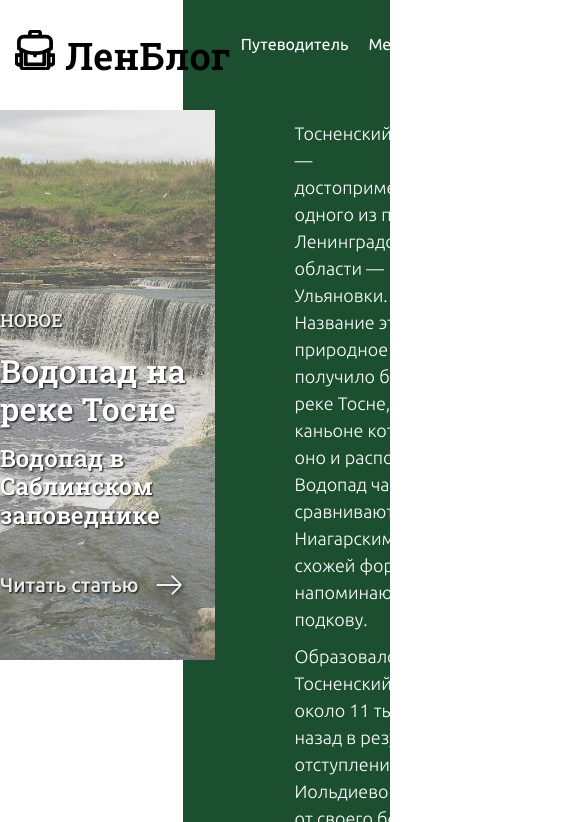
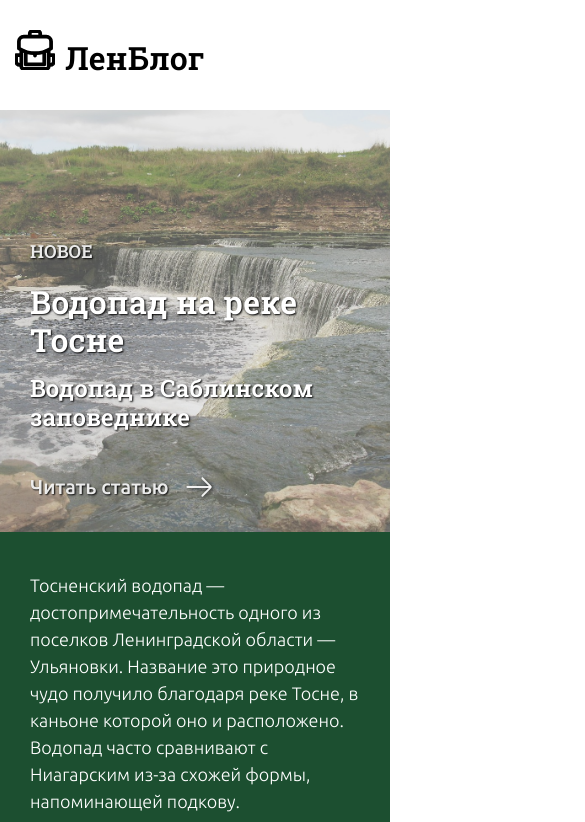
Before and after one commit to batalovalada/LenBlog, a plain HTML site: page src/index.html in a window 390 px wide. Shown: the top 822 px of the page, 585 px wide, since content can reach past the window. Drawn offline with nearby package versions, Linux system fonts and the light colour scheme; files that its build step writes are made by us from their sources.

Commit message:
Intro grid, start media

```diff
--- a/src/assets/scss/style.scss
+++ b/src/assets/scss/style.scss
@@ -68,14 +68,14 @@ p {
 }
 
 .header__content {
-    width: 50%;
+    width: 52%;
     display: flex;
     justify-content: space-between;
 
 }
 
 .header__link {
-    margin: 0 10px;
+    margin: 0 15px;
     display: inline-block;
 
     font-family: 'Ubuntu', sans-serif;
@@ -89,15 +89,37 @@ p {
 }
 
 .header__link:hover {
-    /*color: #ccc;*/
     color: rgba(255, 127, 0, 1);
 }
+
+/*=================== Media Header ===================*/
+
+@media (max-width: 991px) {
+
+    .header__title {
+        font-size: 36px;
+    }
+
+    .header__content {
+        display: none;
+    }
+}
+
+@media (max-width: 414px) {
+
+    .header__title {
+        font-size: 32px;
+    }
+
+}
+
 
 /* Intro */
 .intro {
     width: 100%;
     height: 100vh;
     padding-top: 110px;
+    padding-right: 20px;
     display: grid;
     grid-template-columns: 55% 45%;
     grid-template-rows: 550px;
@@ -117,7 +139,7 @@ p {
 
     height: 100%;
     width: 53%;
-    background-color: /*#005321;*/ rgba(4, 60, 26, .9);
+    background-color: rgba(4, 60, 26, .9);
 
 }
 
@@ -130,7 +152,7 @@ p {
     position: relative;
     z-index: 3;
 
-    padding: 60px 0;
+    padding: 60px 210px 60px 20px;
 
 }
 
@@ -161,7 +183,6 @@ p {
     justify-content: flex-end;
 
     margin-left: auto;
-    margin-right: 210px;
 
     color: #fff;
     text-shadow: 1px 1px 2px #000;
@@ -228,6 +249,60 @@ p {
     font-weight: 300;
 }
 
+/*=================== Media Intro ===================*/
+
+@media (max-width: 1230px) {
+
+    .intro {
+        column-gap: 40px;
+    }
+
+
+
+}
+
+@media (max-width: 991px) {
+
+    .intro {
+        grid-template-columns: 1fr;
+        grid-template-rows: repeat(2, 50vh);
+
+        padding-right: 0;
+    }
+
+    .intro:after {
+        display: none;
+    }
+
+    .intro__content {
+        max-width: none;
+        margin: 0;
+        padding: 30px;
+
+        background-color: rgba(4, 60, 26, .9);
+    }
+}
+
+@media (max-width: 767px) {
+
+    .intro__banner {
+        padding-right: 150px;
+    }
+
+
+}
+
+@media (max-width: 600px) {
+
+    .intro__banner {
+        padding: 30px;
+    }
+
+    .intro__titles {
+        margin-left: 0;
+    }
+}
+
 /* Continue */
 
 .continue__link {
@@ -270,6 +345,20 @@ p {
     fill: rgba(255, 127, 0, 1);
 }
 
+/*=================== Media Continue ===================*/
+
+@media (max-width: 991px) {
+
+}
+
+@media (max-width: 767px) {
+
+}
+
+@media (max-width: 414px) {
+
+}
+
 /* Popular */
 .popular__header {
     position: relative;
@@ -297,12 +386,7 @@ p {
     line-height: 1.2;
     margin-top: 40px;
     padding: 40px 0;
-/*    padding: 30px 0 30px 20px;
-
-    background-color: rgba(204, 109, 14, .8);*/
 }
-
-
 
 
 .popular__inner {
@@ -408,25 +492,22 @@ p {
     text-shadow: 1px 1px 2px #000;
 }
 
+/*=================== Media Popular ===================*/
+@media (max-width: 1230px) {
 
+}
 
+@media (max-width: 991px) {
 
+}
 
+@media (max-width: 767px) {
 
+}
 
+@media (max-width: 414px) {
 
-
-
-
-
-
-
-
-
-
-
-
-
+}
 
 
 /* Article */
@@ -555,3 +636,18 @@ p {
     margin-left: 15px;
     font-size: 18px;
 }
+
+
+/*=================== Media Article ===================*/
+
+@media (max-width: 991px) {
+
+}
+
+@media (max-width: 767px) {
+
+}
+
+@media (max-width: 414px) {
+
+}
--- a/src/index.html
+++ b/src/index.html
@@ -29,6 +29,7 @@
     </div>
 </header> <!-- ./header -->
 
+<!-- intro -->
 <div class="intro">
     <div class="intro__banner">
         <div class="intro__titles">
@@ -55,10 +56,11 @@
     </div>
 </div> <!-- ./intro -->
 
+<!-- popular -->
 <section class="popular">
     <div class="popular__header">
         <svg class="popular__line">
-            <polygon points="0,0 1100,0 1100,131 0,131" fill="#cc6d0e"/>
+            <polygon points="0,0 1100,0 1100,130 0,130" fill="#cc6d0e"/>
         </svg>
         <div class="container">
             <h1 class="popular__suptitle">Популярное</h1>
@@ -187,7 +189,7 @@
         </div>
 
     </div>
-</section>
+</section> <!-- ./popular -->
 
 
 
```
